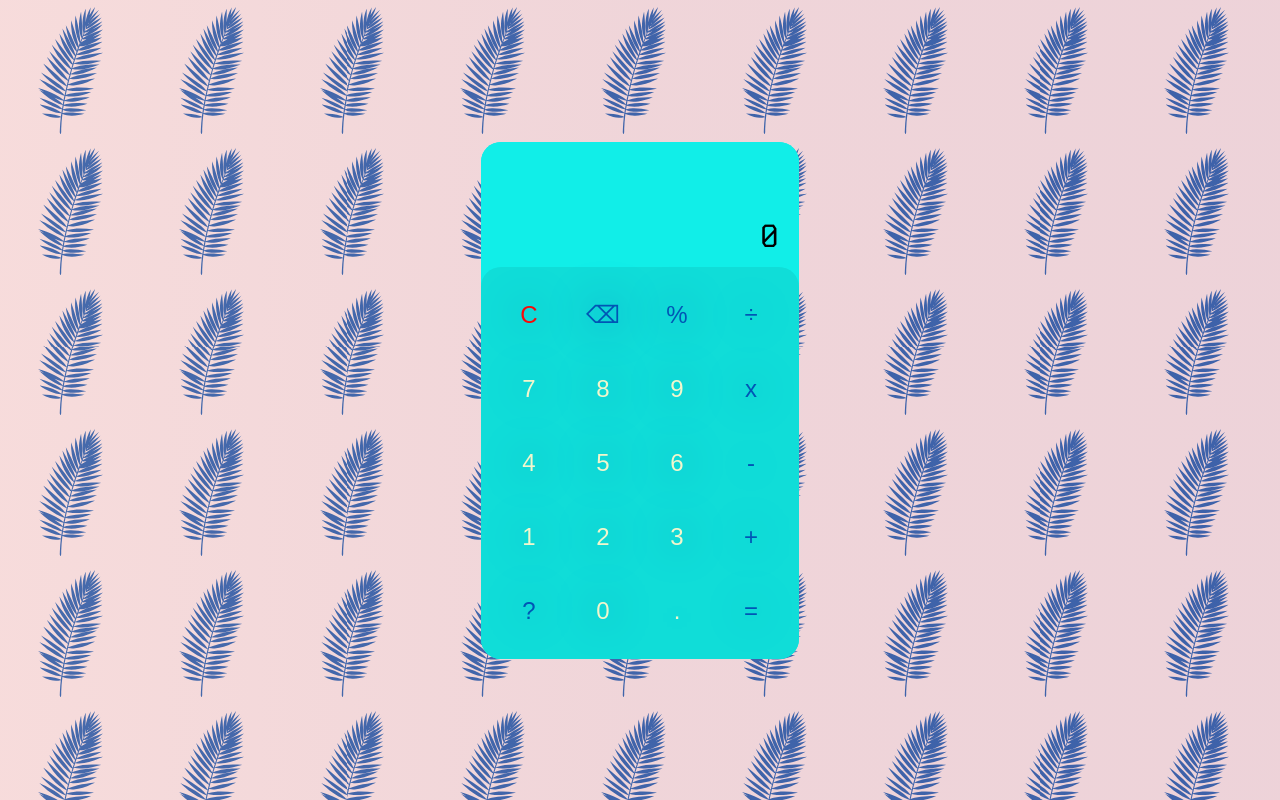
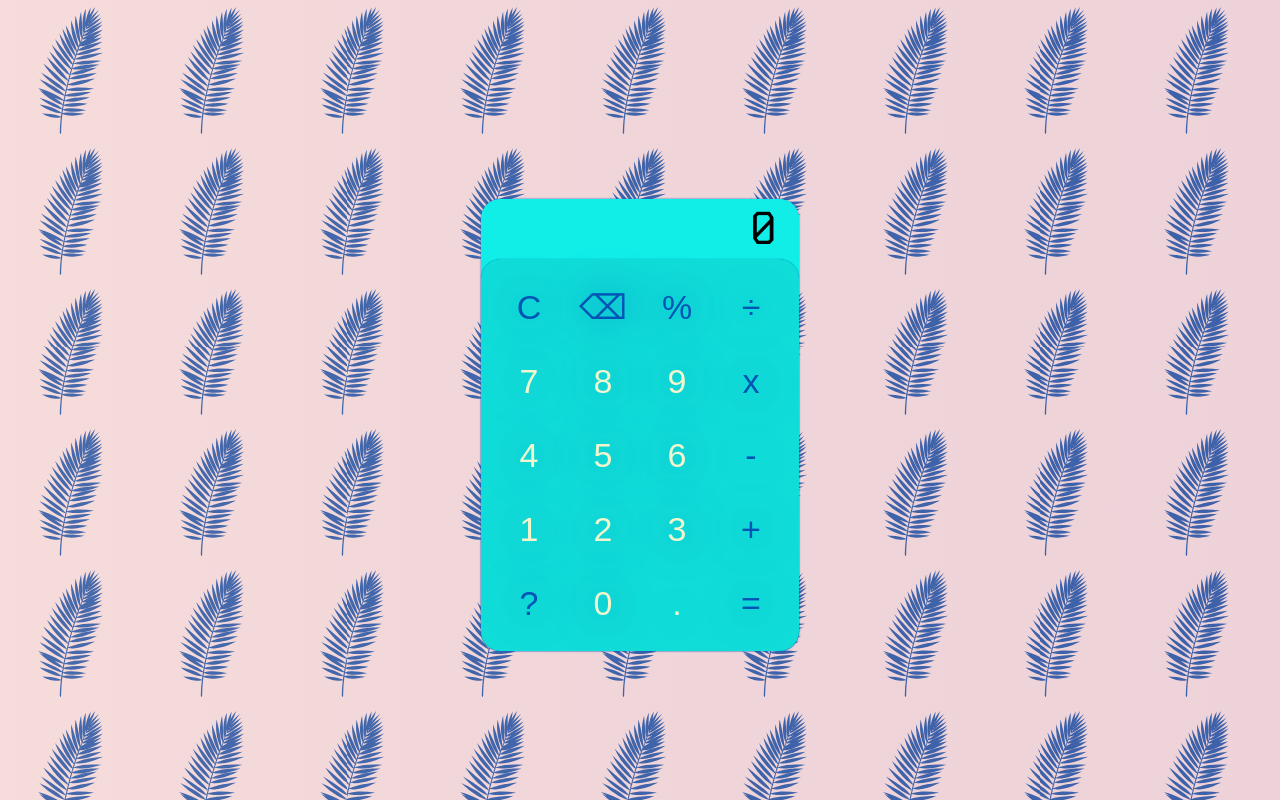
Before and after one commit to kawakiDi/calculator, a plain HTML site: page index.html in a window 1280 px wide. Drawn offline with Linux system fonts and the light colour scheme; a web font is replaced by a local one.

Commit message:
Update style.css
some changes

```diff
--- a/style.css
+++ b/style.css
@@ -1,7 +1,15 @@
 @font-face {
   font-family: 'KodeMono';
-  src: url(./KodeMono-Regular.woff2) format(woff2);
+  src: url(KodeMono-Regular.woff2) format(woff2);
   font-weight: 400;
+  font-display: swap;
+}
+
+@font-face {
+  font-family: 'Rage';
+  src: url('RageItalic.woff2') format('woff2');
+  font-weight: normal;
+  font-style: italic;
   font-display: swap;
 }
 
@@ -9,6 +17,7 @@
 ::after,
 ::before {
   box-sizing: border-box;
+  user-select: none;
 }
 
 button {
@@ -17,14 +26,15 @@ button {
   margin: 0;
   padding: 0;
   font-size: inherit;
+  font-family: inherit;
 }
 
 html {
-  background-image: url('./palm-leaf.svg');
+  background-image: url('palm-leaf.svg');
   background-size: 11%;
   background-color: rgb(235 161 160 / 0.1);
-  font-size: 24px;
-  font-family: 'KodeMono', sans-serif;
+  font-size: 34px;
+  font-family: 'Rage', sans-serif;
 }
 
 body {
@@ -41,23 +51,43 @@ body {
   display: flex;
   justify-content: center;
   align-items: center;
+  padding-top: 50px;
 }
 
 .calculator {
   background-color: #11EEE8;
   border-radius: 20px;
+  box-shadow: 0 0 2px #0155B5;
+  width: 318px;
 }
 
 .calculator__screen {
-  display: flex;
-  justify-content: end;
-  align-items: end;
-  min-height: 125px;
-  padding: 0 20px 10px 0;
+  min-height: 60px;
+  max-height: 180px;
+  padding-right: 22px;
+  text-align: end;
   overflow: auto;
   background-color: #11EEE8;
   border-radius: 20px 20px 0 0;
-  font-size: 32px;
+  font-size: 46px;
+  font-family: 'KodeMono', sans-serif;
+  user-select: all;
+  word-break: break-all;
+}
+
+.calculator__screen::-webkit-scrollbar {
+  width: 15px; /* Ширина всего элемента навигации */
+  padding-block: 5px;
+}
+
+.calculator__screen::-webkit-scrollbar-track {
+  background: #11EEE8;; /* Цвет дорожки */
+}
+
+.calculator__screen::-webkit-scrollbar-thumb {
+  background-color: hsl(179, 86%, 46%); /* Цвет бегунка */
+  border-radius: 20px; /* Округление бегунка */
+  border: 1px solid #0155B5; /*Оформление границ бегунка*/
 }
 
 .calculator__buttons {
@@ -68,6 +98,7 @@ body {
   padding: 16px;
   background-color: #10DDD8;
   border-radius: 20px;
+  box-shadow: 0 0 1px #0155B5;
 }
 
 .calculator__button {
@@ -82,6 +113,12 @@ body {
   filter: brightness(80%);
 }
 
+@media (hover: hover) {
+  button:hover {
+    background-color: hsl(179, 78%, 46%);
+   }
+}
+
 .calculator__button-number {
   color: #F2F6CC;
 }
@@ -90,6 +127,15 @@ body {
   color: #0155B5;
 }
 
-#clear {
+#Delete {
   color: #F90808;
 }
+
+/*
+___Список изменений___
+- шрифт
+- ховер эффект, только для пк
+- тени, калькулятор, область ввода
+- стралка, на кнопке удаление единицы значения
+- ограничение экрана, скролл
+*/
```
